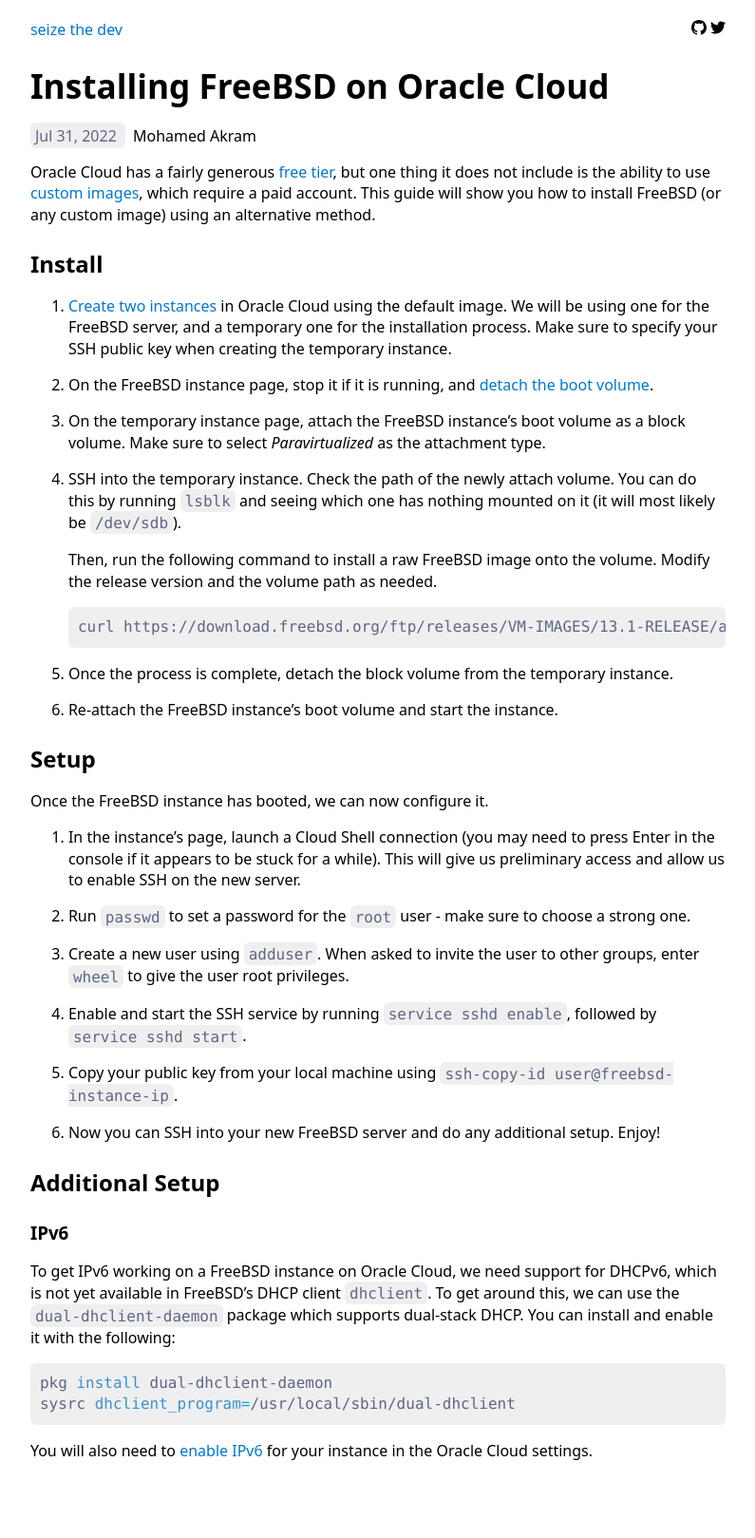
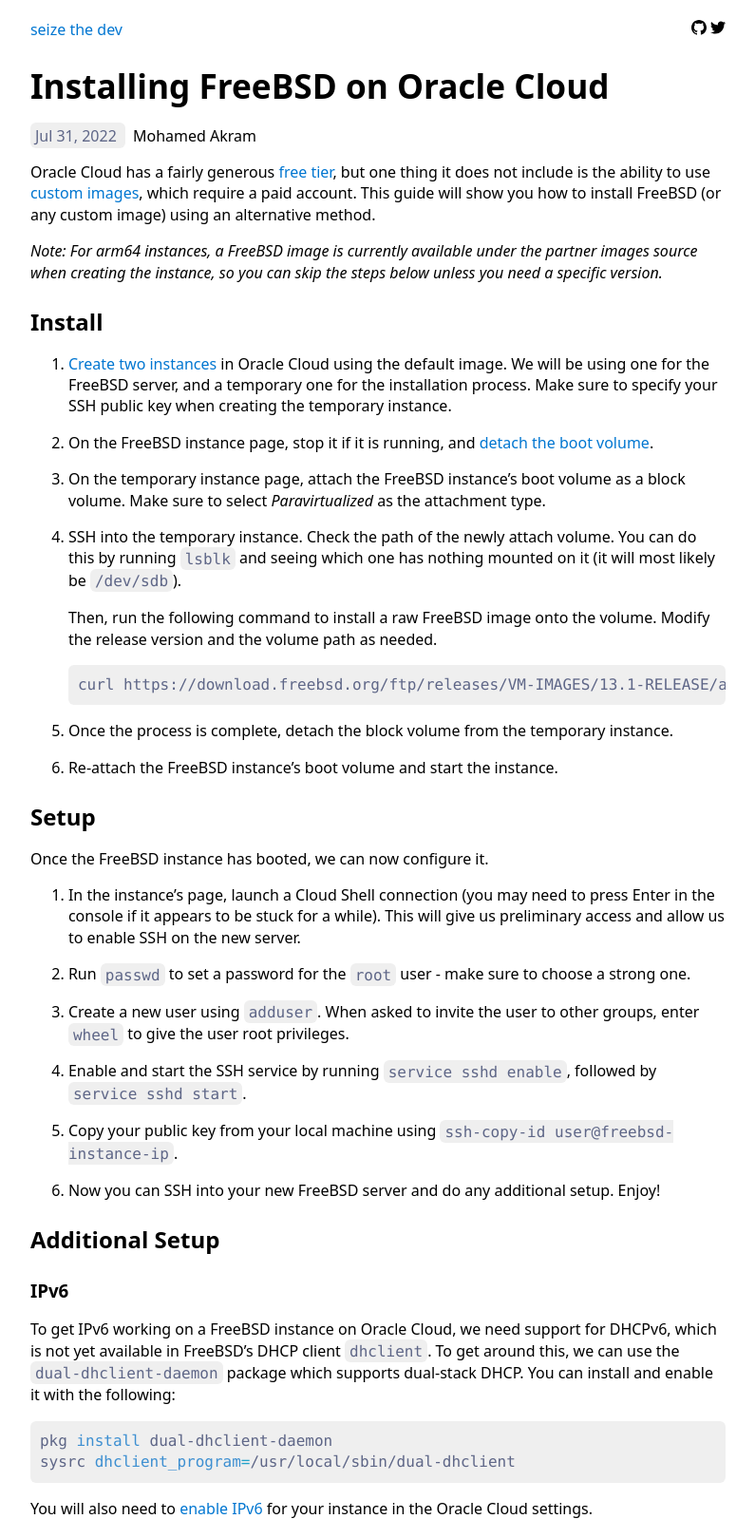
Before and after one commit to mohd-akram/blog, a Jekyll site: the page built from _posts/2022-07-31-installing-freebsd-on-oracle-cloud.md, in a window 1280 px wide. Shown: the whole page at 95% size, without its empty margins (242-1037 px from the left). Built offline with Jekyll 4.4.1, drawn with Linux system fonts in a browser that asks for light colours; our own code applies the rules of GitHub Pages for plain Markdown files; comment, search, counter and statistics services are not loaded; before the commit the page ends 1558 px from its top, so only the background shows below that.

Commit message:
Update post

```diff
--- a/_posts/2022-07-31-installing-freebsd-on-oracle-cloud.md
+++ b/_posts/2022-07-31-installing-freebsd-on-oracle-cloud.md
@@ -9,6 +9,10 @@
 images](https://docs.oracle.com/en-us/iaas/Content/Compute/Tasks/managingcustomimages.htm),
 which require a paid account. This guide will show you how to install FreeBSD
 (or any custom image) using an alternative method.
+
+*Note: For arm64 instances, a FreeBSD image is currently available under the
+partner images source when creating the instance, so you can skip the steps
+below unless you need a specific version.*
 
 Install
 -------
```
